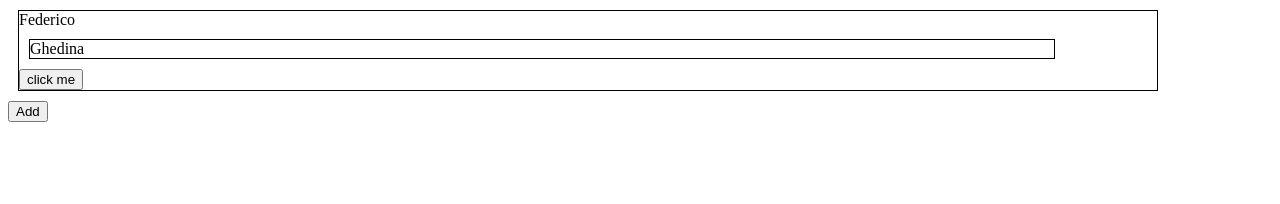
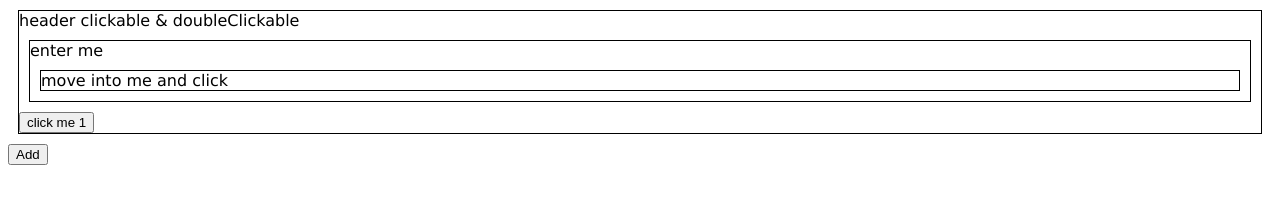
Before and after one commit to fedeghe/xvent, a website: page source/index.html in a window 1280 px wide. Both pictures are taken after a click on the button "Add". Drawn offline with nearby package versions, Linux system fonts and the light colour scheme; files that its build step writes are made by us from their sources.

Commit message:
sample fwd

```diff
--- a/build.json
+++ b/build.json
@@ -5,5 +5,6 @@
     ],
     "source/index.html": "dist -plugins=malta-dev-srv[folder:\"dist\"]",
     "source/index.js": "dist -plugins=malta-js-uglify...malta-header-comment[name:'source/head.txt']",
+    "source/style.less": "dist -plugins=malta-less",
     "!source/index.js": "dist -plugins=malta-header-comment[name:'source/head.txt']"
 }
--- a/package.json
+++ b/package.json
@@ -13,6 +13,7 @@
         "malta-js-uglify": "^1.0.7"
     },
     "dependencies": {
-        "malta-dev-srv": "^1.1.5"
+        "malta-dev-srv": "^1.1.5",
+        "malta-less": "^1.0.10"
     }
 }
--- a/source/index.html
+++ b/source/index.html
@@ -6,43 +6,69 @@
     <meta charset="UTF-8">
     <meta name="viewport" content="width=device-width, initial-scale=1">
     <script src="index.js"></script>
-    <style>
-        div {
-            width: 90%;
-            margin: 10px;
-            border: 1px solid black;
-        }
-    </style>
+    <link type="text/css" rel="stylesheet" href="style.css" />
 </head>
 
 <body>
-    <div id="trg" data-act="clickme1" data-par="{name:'Gabri'}">
-        Federico
-        <div data-act="clickme2" data-par="{name:'Federico'}">Ghedina</div>
+    <div id="trg" data-act="clickMe,doubleClickMe" data-par="{where:'header'}">
+        header clickable & doubleClickable
+        <div data-act="enterMe" data-par="{name:'inner'}">enter me
+            <div data-act="moveMe,clickMe" data-par="{where:'deeper'}">
+                move into me and click
+            </div>
+        </div>
     </div>
     <script>
-        var n = document.getElementById('trg'),
+        var trg = document.getElementById('trg'),
             xvent = create(),
-            x1 = xvent.add(n, 'act', 'par');
+            x1 = xvent.add(trg, 'act', 'par'),
 
-        x1.listen('click', function (e) {
-            console.log('click1', e)
-        }, 'clickme1', false)
+            bindings = [{
+                event: 'click',
+                actors: 'clickMe',
+                handler: function (e, par) {
+                    console.log('click in the ' + par.where)
+                }
+            }, {
+                event: 'click',
+                actors: 'clickme2',
+                handler: function (e, par) {
+                    console.log('click in the ' + par.where)
+                }
+            }, {
+                event: 'mousemove',
+                actors: 'moveMe',
+                handler: function (e, par) {
+                    console.log('move in the ' + par.where)
+                }
+            }, {
+                event: 'mouseover',
+                actors: 'enterMe',
+                handler: function (e, par) {
+                    console.log('mouseenter in the ' + par.name)
+                }
+            }, {
+                event: 'dblclick',
+                actors: 'doubleClickMe',
+                handler: function (e, par) {
+                    console.log('dblclick in the ' + par.where)
+                }
+            }];
 
-        x1.listen('mouseover', function (e) {
-            console.log('over', e)
-        }, 'clickme2', false)
-
-        x1.listen('click', function (e, par) {
-            console.log('click2', e, par)
-        }, 'clickme2', false)
+        bindings.forEach(function (binding) {
+            x1.listen(binding.event, binding.handler, binding.actors, false)
+        })
 
         x1.bind();
+
+        var n = 0;
         function add() {
             var b = document.createElement('button');
-            b.dataset.act = 'clickme1'
-            b.innerHTML = 'click me'
-            n.appendChild(b)
+            n++;
+            b.dataset.act = 'clickMe'
+            b.dataset.par = '{where:"added ' + n + '"}'
+            b.innerHTML = 'click me ' + n;
+            trg.appendChild(b)
         }
     </script>
     <button onClick="add()">Add</button>
--- a/source/index.js
+++ b/source/index.js
@@ -110,18 +110,17 @@ function create () {
                         var trg = eventTarget(e),
                             realtrg = e.currentTarget,
                             eventType = e.type,
-                            act = trg.dataset[self.attrAct],
+                            actTmp = trg.dataset[self.attrAct]
+                            act = actTmp ? actTmp.split(',') : [],
                             parTmp = trg.dataset[self.attrPar],
                             par = parTmp ? getParams(parTmp) : {},
                             parameters = [e, par, trg, realtrg]
 
                         // concerned actor?
-                        if (actor !== act) return;
+                        if (act.length === 0 || act.indexOf(actor) < 0) return;
 
                         // if is array
                         if (fn instanceof Array) {
-                            act = act.length ? act.split('|') : false;
-                            if (!act) { return false; }
 
                             onEach(act, function (a) {
                                 self.map[eventType] &&
--- /dev/null
+++ b/source/style.less
@@ -0,0 +1,7 @@
+body {
+    font-family: verdana;
+    div {
+        margin: 10px;
+        border: 1px solid black;
+    }
+}
```
Also changed, not shown: dist/index.html, dist/index.js, dist/style.css (added), 1 other file.
